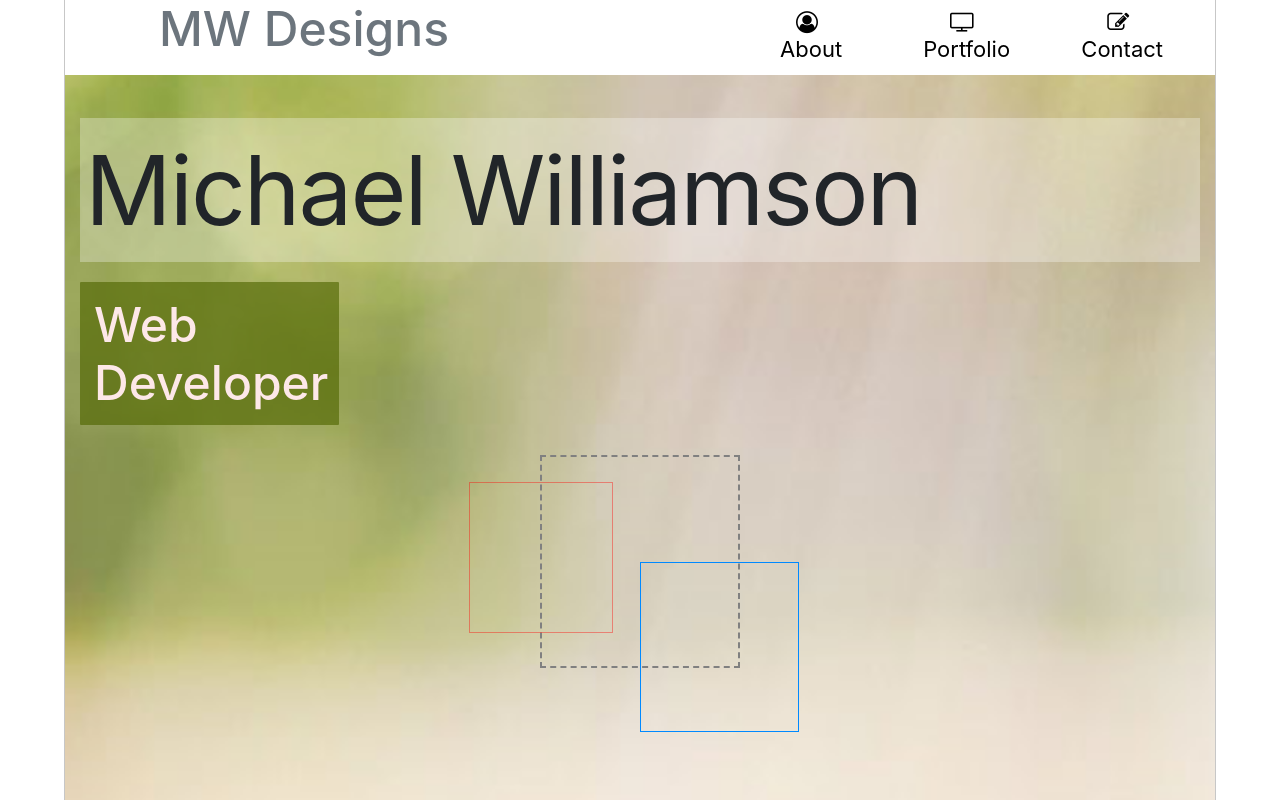
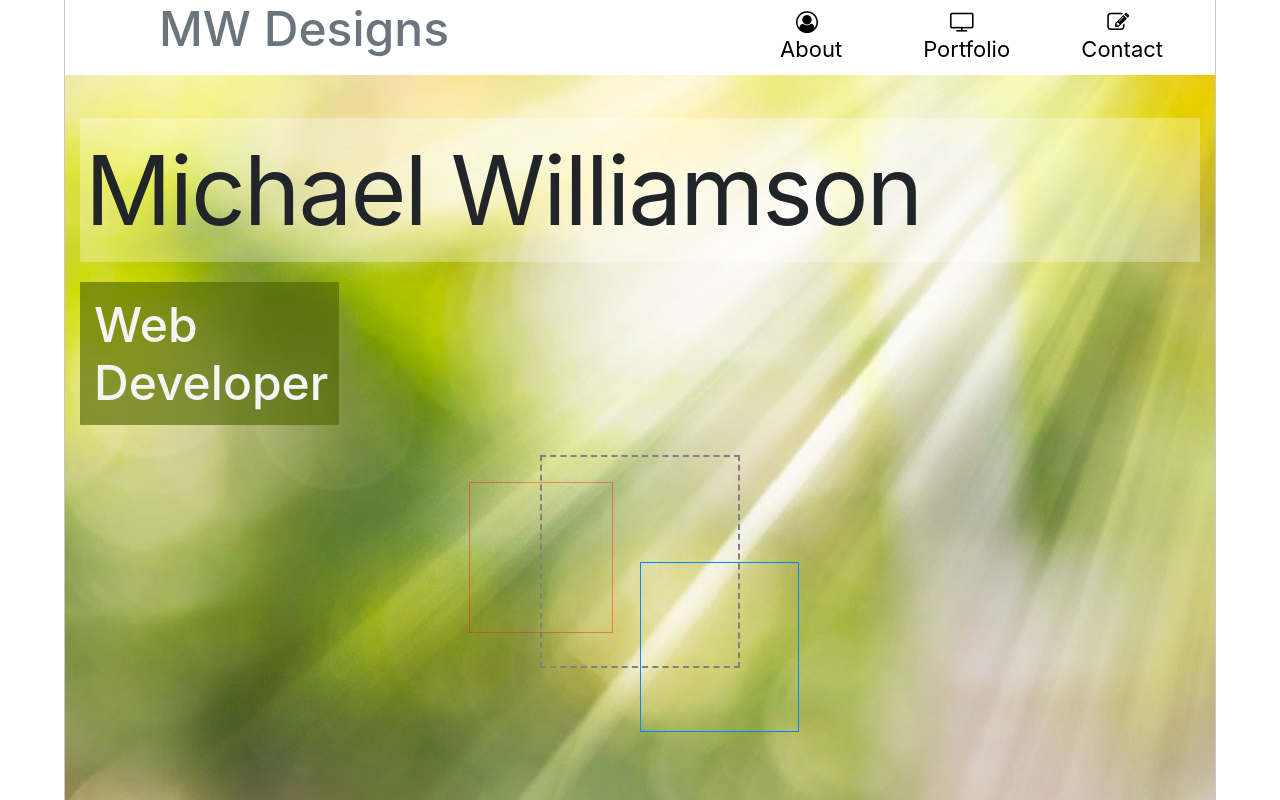
Before and after one commit to michael-williamson/portfolio-coffee, a React (Create React App) app: page / in a window 1280 px wide. Shown: the top 800 px of the page. Built offline with nearby package versions, Linux system fonts and the light colour scheme.

Commit message:
new code for sticky on safari header, and webkit code for bg image cover

```diff
--- a/src/style/Header.css
+++ b/src/style/Header.css
@@ -4,6 +4,7 @@
     background-color: white;
     color: black;
     position: sticky;
+    position: -webkit-sticky; /* Safari */
     top: 0;
     height: 75px;
     z-index: 100000;
@@ -48,8 +49,8 @@
     padding:0;
     opacity: 1;
     background: #fffffffa;
-    border-left: 1px black;
-    border-left-style: dashed;
+    /* border-left: 1px black;
+    border-left-style: dashed; */
 }
 
 .header ul{
--- a/src/style/MainBanner.css
+++ b/src/style/MainBanner.css
@@ -3,8 +3,10 @@
     background-image: url(../images/appleCrop.png);
     background-repeat: no-repeat;
     background-size: cover;
+    -webkit-background-size: cover;
+    -moz-background-size: cover;
+    -o-background-size: cover;
     background-attachment: fixed;
-    background-position: 110%;
 }
 
 
@@ -28,12 +30,28 @@
     background-color:rgb(54, 54, 54);
 }
 
-@media(min-width: 768px){
+@media only screen and (min-width: 500px) and (max-height: 500px)  {
+    .main-banner{
+        height: 510px;
+    }
+  }
+
+  @media only screen
+  and (orientation : landscape)
+{
+    .main-banner{
+        height: 510px;
+    }
+}
+
+@media(min-width: 768px) and (min-height: 500px){
     /*this is important to match about div*/
     .main-banner{
         height: 100vh;
-        background-size: 240%;
-        background-position: 97%;
+        background-size: cover;
+        -webkit-background-size: cover;
+        -moz-background-size: cover;
+        -o-background-size: cover;
     }
     .name-title{
         font-size: 6em;
@@ -49,7 +67,7 @@
         height: 100vh;
     }
     .main-banner .h4{
-        color: #fde8e8;
+        color: #f5f5f5;
         background-color: #516600a3;
         width: 259px;
         padding: 14px;
--- a/src/style/Portfolio.css
+++ b/src/style/Portfolio.css
@@ -10,7 +10,7 @@
     width: 177px;
     margin: 6px auto;
     border-radius: 73px;
-    font-family: cursive;
+    font-family: 'Architects Daughter', cursive;
 }
 
 
```
